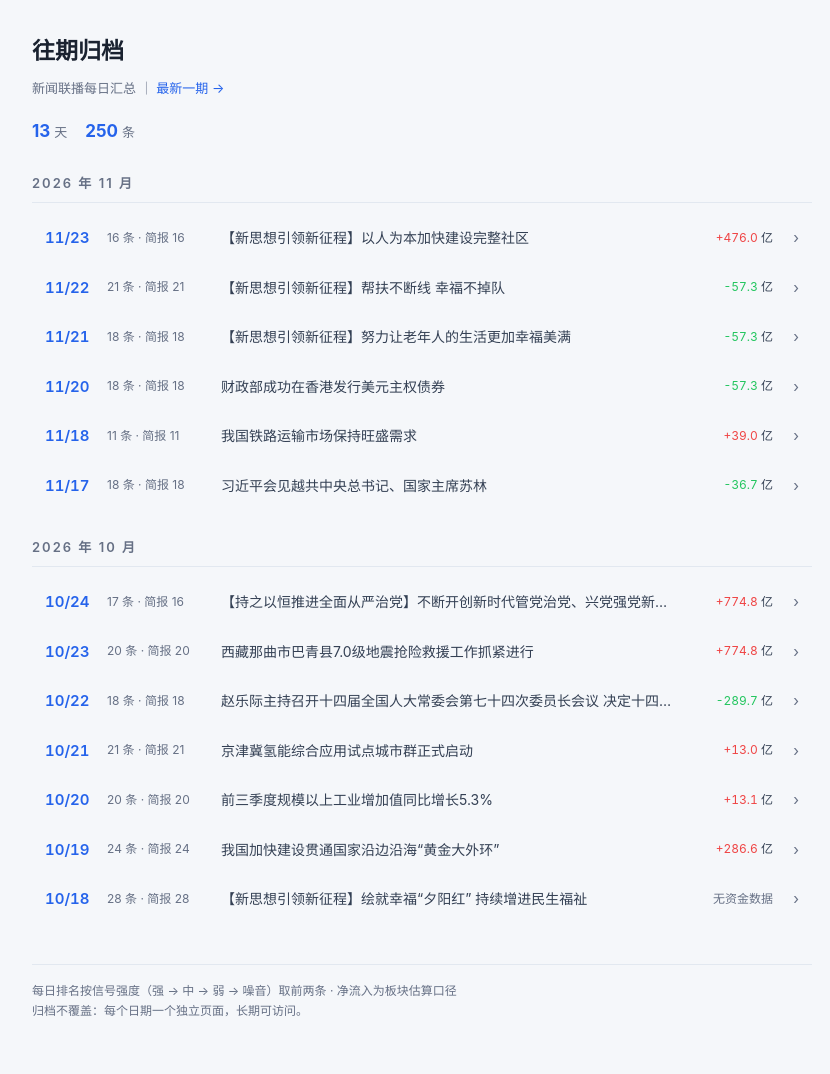
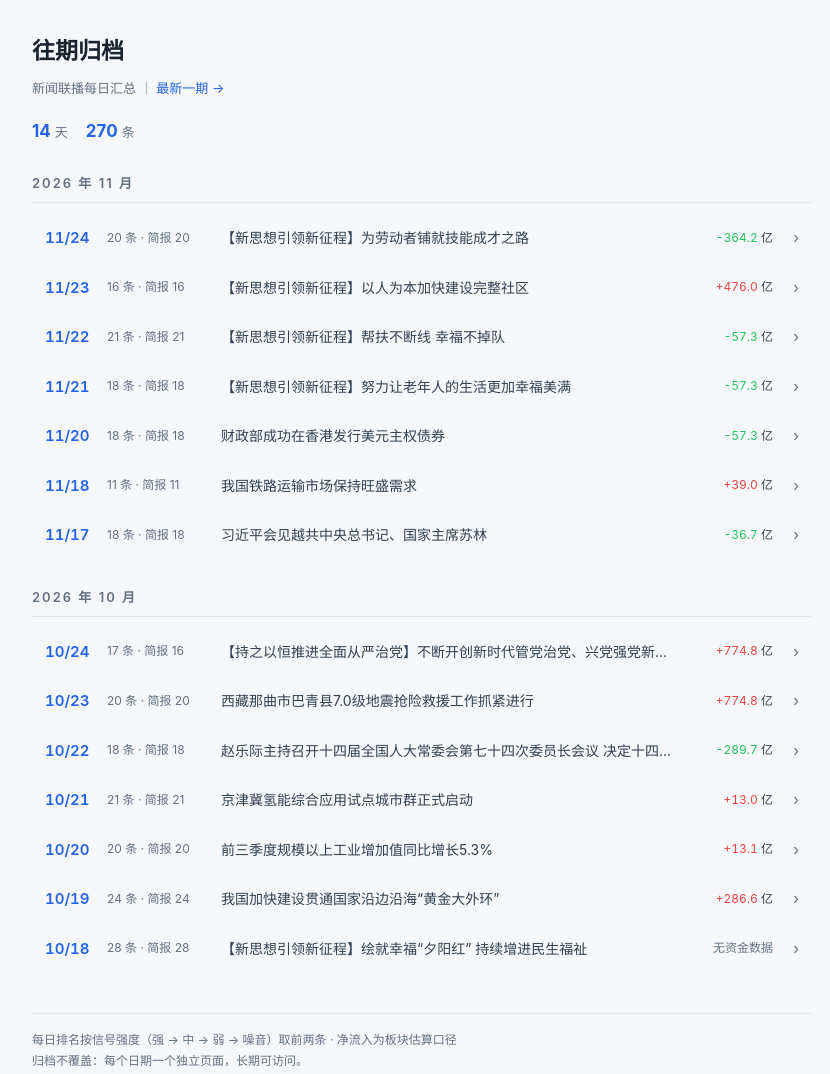
Before and after one commit to chenglinshuo520/xwlb-brief, a plain HTML site: page index.html in a window 1280 px wide. Shown: the whole page, without its empty margins (218-1048 px from the left). Drawn offline with Linux system fonts and the light colour scheme.

Commit message:
archive index

```diff
--- a/index.html
+++ b/index.html
@@ -46,13 +46,20 @@
   <h1>往期归档</h1>
   <div class="sub">新闻联播每日汇总 ｜ <a href="latest.html" style="color:var(--accent);text-decoration:none">最新一期 →</a></div>
   <div class="stats">
-    <span><b>13</b>天</span>
-    <span><b>250</b>条</span>
+    <span><b>14</b>天</span>
+    <span><b>270</b>条</span>
   </div>
 
       <section>
         <h2>2026 年 11 月</h2>
 
+        <a class="row" href="2026-11-24.html">
+          <span class="d">11/24</span>
+          <span class="meta">20 条 · 简报 20</span>
+          <span class="t">【新思想引领新征程】为劳动者铺就技能成才之路</span>
+          <span class="net"><span class='down'>-364.2</span> 亿</span>
+          <span class="go">›</span>
+        </a>
         <a class="row" href="2026-11-23.html">
           <span class="d">11/23</span>
           <span class="meta">16 条 · 简报 16</span>
```
